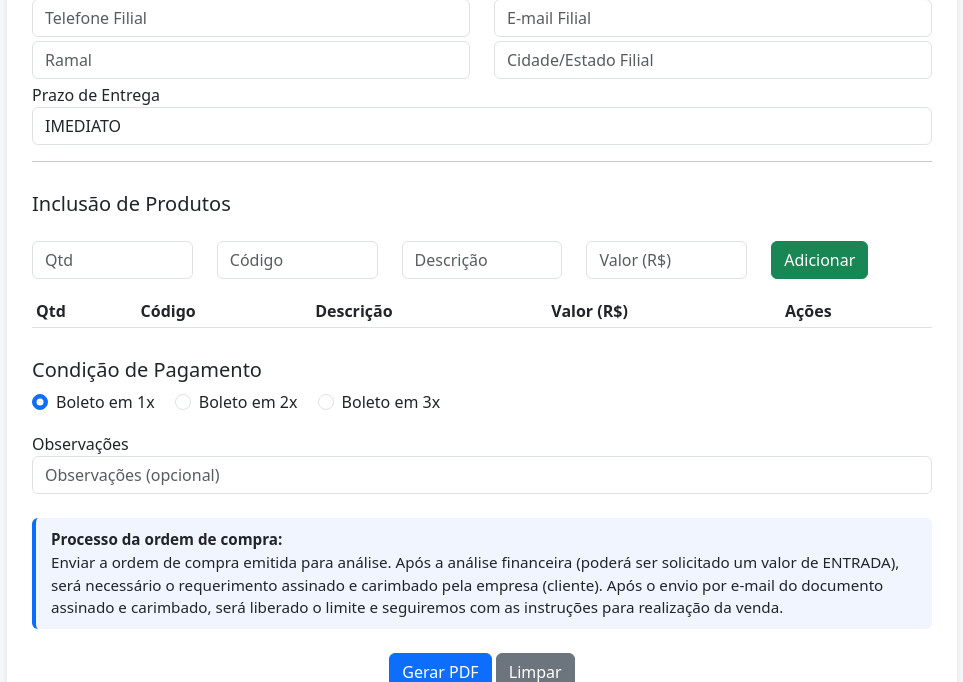
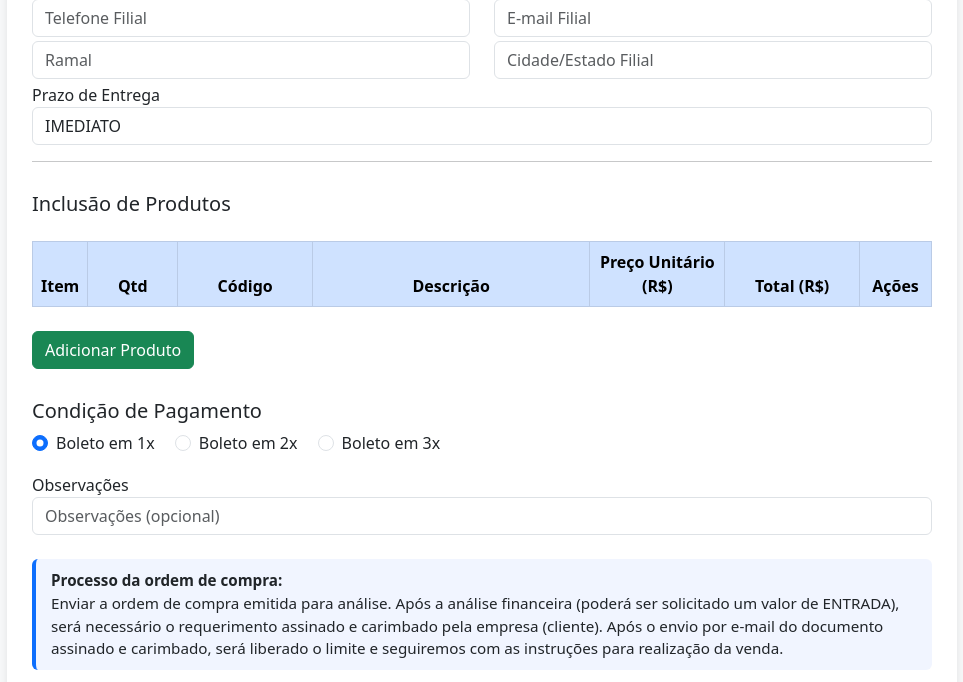
Before and after one commit to lucasemiriam2017-jpg/ordem-de-compra, a Flask app: page / in a window 1280 px wide. Shown: the part 538-1220 px from the top of the page, without its empty margins (158-1121 px from the left). Run offline with Flask 3, Linux system fonts and the light colour scheme; lists and menus that the app fills with data are empty.

Commit message:
index.html

```diff
--- a/templates/index.html
+++ b/templates/index.html
@@ -38,71 +38,26 @@ input.is-invalid + .invalid-feedback {
   <!-- Empresa solicitante -->
   <h5>Empresa Solicitante</h5>
   <div class="row">
-    <div class="col-md-6">
-      <input class="form-control mb-1" id="Empresa" placeholder="Empresa" required>
-      <div class="invalid-feedback">⚠️ Preencha este campo.</div>
-    </div>
-    <div class="col-md-6">
-      <input class="form-control mb-1" id="CNPJ" placeholder="CNPJ" required>
-      <div class="invalid-feedback">⚠️ Preencha este campo.</div>
-    </div>
-    <div class="col-md-6">
-      <input class="form-control mb-1" id="Inscrição Estadual" placeholder="Inscrição Estadual" required>
-      <div class="invalid-feedback">⚠️ Preencha este campo.</div>
-    </div>
-    <div class="col-md-6">
-      <input class="form-control mb-1" id="Endereço" placeholder="Endereço" required>
-      <div class="invalid-feedback">⚠️ Preencha este campo.</div>
-    </div>
-    <div class="col-md-6">
-      <input class="form-control mb-1" id="Cidade/Estado" placeholder="Cidade/Estado" required>
-      <div class="invalid-feedback">⚠️ Preencha este campo.</div>
-    </div>
-    <div class="col-md-6">
-      <input class="form-control mb-1" id="Telefone" placeholder="Telefone" required>
-      <div class="invalid-feedback">⚠️ Preencha este campo.</div>
-    </div>
-    <div class="col-md-6">
-      <input type="email" class="form-control mb-1" id="E-mail" placeholder="E-mail (para recebimento de boleto)" required>
-      <div class="invalid-feedback">⚠️ Digite um e-mail válido.</div>
-    </div>
-    <div class="col-md-6">
-      <input class="form-control mb-1" id="Nome do Responsável" placeholder="Nome do Responsável" required>
-      <div class="invalid-feedback">⚠️ Preencha este campo.</div>
-    </div>
-    <div class="col-md-6">
-      <input class="form-control mb-1" id="Data" placeholder="Data" required>
-      <div class="invalid-feedback">⚠️ Preencha este campo.</div>
-    </div>
+    <div class="col-md-6"><input class="form-control mb-1" id="Empresa" placeholder="Empresa" required><div class="invalid-feedback">⚠️ Preencha este campo.</div></div>
+    <div class="col-md-6"><input class="form-control mb-1" id="CNPJ" placeholder="CNPJ" required><div class="invalid-feedback">⚠️ Preencha este campo.</div></div>
+    <div class="col-md-6"><input class="form-control mb-1" id="Inscrição Estadual" placeholder="Inscrição Estadual" required><div class="invalid-feedback">⚠️ Preencha este campo.</div></div>
+    <div class="col-md-6"><input class="form-control mb-1" id="Endereço" placeholder="Endereço" required><div class="invalid-feedback">⚠️ Preencha este campo.</div></div>
+    <div class="col-md-6"><input class="form-control mb-1" id="Cidade/Estado" placeholder="Cidade/Estado" required><div class="invalid-feedback">⚠️ Preencha este campo.</div></div>
+    <div class="col-md-6"><input class="form-control mb-1" id="Telefone" placeholder="Telefone" required><div class="invalid-feedback">⚠️ Preencha este campo.</div></div>
+    <div class="col-md-6"><input type="email" class="form-control mb-1" id="E-mail" placeholder="E-mail (para recebimento de boleto)" required><div class="invalid-feedback">⚠️ Digite um e-mail válido.</div></div>
+    <div class="col-md-6"><input class="form-control mb-1" id="Nome do Responsável" placeholder="Nome do Responsável" required><div class="invalid-feedback">⚠️ Preencha este campo.</div></div>
+    <div class="col-md-6"><input class="form-control mb-1" id="Data" placeholder="Data" required><div class="invalid-feedback">⚠️ Preencha este campo.</div></div>
   </div>
 
   <!-- Filial / Fornecedor -->
   <h5>Filial / Fornecedor</h5>
   <div class="row">
-    <div class="col-md-6">
-      <input class="form-control mb-1" id="Nome Filial" placeholder="Nome Filial" required>
-      <div class="invalid-feedback">⚠️ Preencha este campo.</div>
-    </div>
-    <div class="col-md-6">
-      <input class="form-control mb-1" id="Endereço Filial" placeholder="Endereço Filial" required>
-      <div class="invalid-feedback">⚠️ Preencha este campo.</div>
-    </div>
-    <div class="col-md-6">
-      <input class="form-control mb-1" id="Telefone Filial" placeholder="Telefone Filial" required>
-      <div class="invalid-feedback">⚠️ Preencha este campo.</div>
-    </div>
-    <div class="col-md-6">
-      <input type="email" class="form-control mb-1" id="E-mail Filial" placeholder="E-mail Filial" required>
-      <div class="invalid-feedback">⚠️ Digite um e-mail válido.</div>
-    </div>
-    <div class="col-md-6">
-      <input class="form-control mb-1" id="Ramal" placeholder="Ramal" required>
-      <div class="invalid-feedback">⚠️ Preencha este campo.</div>
-    </div>
-    <div class="col-md-6">
-      <input class="form-control mb-1" id="Cidade/Estado Filial" placeholder="Cidade/Estado Filial" required>
-      <div class="invalid-feedback">⚠️ Preencha este campo.</div>
-    </div>
+    <div class="col-md-6"><input class="form-control mb-1" id="Nome Filial" placeholder="Nome Filial" required><div class="invalid-feedback">⚠️ Preencha este campo.</div></div>
+    <div class="col-md-6"><input class="form-control mb-1" id="Endereço Filial" placeholder="Endereço Filial" required><div class="invalid-feedback">⚠️ Preencha este campo.</div></div>
+    <div class="col-md-6"><input class="form-control mb-1" id="Telefone Filial" placeholder="Telefone Filial" required><div class="invalid-feedback">⚠️ Preencha este campo.</div></div>
+    <div class="col-md-6"><input type="email" class="form-control mb-1" id="E-mail Filial" placeholder="E-mail Filial" required><div class="invalid-feedback">⚠️ Digite um e-mail válido.</div></div>
+    <div class="col-md-6"><input class="form-control mb-1" id="Ramal" placeholder="Ramal" required><div class="invalid-feedback">⚠️ Preencha este campo.</div></div>
+    <div class="col-md-6"><input class="form-control mb-1" id="Cidade/Estado Filial" placeholder="Cidade/Estado Filial" required><div class="invalid-feedback">⚠️ Preencha este campo.</div></div>
   </div>
 
   <div class="mb-3">
@@ -113,37 +68,31 @@ input.is-invalid + .invalid-feedback {
 
   <hr>
 
-  <!-- Inclusão de Produtos -->
+  <!-- Inclusão de Produtos (Nova versão dinâmica) -->
   <h5>Inclusão de Produtos</h5>
-  <div id="area-itens">
-    <div class="row mb-3">
-      <div class="col"><input type="number" min="1" class="form-control" id="qtd" placeholder="Qtd" required></div>
-      <div class="col"><input class="form-control" id="cod" placeholder="Código" required></div>
-      <div class="col"><input class="form-control" id="desc" placeholder="Descrição" required></div>
-      <div class="col"><input type="text" class="form-control valor-item" id="valor" placeholder="Valor (R$)" required></div>
-      <div class="col"><button class="btn btn-success" onclick="addItem()">Adicionar</button></div>
-    </div>
-
-    <table class="table table-sm" id="tabela_itens">
-      <thead><tr><th>Qtd</th><th>Código</th><th>Descrição</th><th>Valor (R$)</th><th>Ações</th></tr></thead>
+  <div id="area-itens" class="mb-4">
+    <table class="table table-bordered align-middle" id="tabela_itens">
+      <thead class="table-primary text-center">
+        <tr>
+          <th style="width:5%">Item</th>
+          <th style="width:10%">Qtd</th>
+          <th style="width:15%">Código</th>
+          <th>Descrição</th>
+          <th style="width:15%">Preço Unitário (R$)</th>
+          <th style="width:15%">Total (R$)</th>
+          <th style="width:8%">Ações</th>
+        </tr>
+      </thead>
       <tbody></tbody>
     </table>
+    <button class="btn btn-success mt-2" onclick="adicionarLinha()">Adicionar Produto</button>
   </div>
 
   <!-- Pagamento -->
   <h5>Condição de Pagamento</h5>
-  <div class="form-check form-check-inline">
-    <input class="form-check-input" type="radio" name="pagamento" value="1x" checked>
-    <label class="form-check-label">Boleto em 1x</label>
-  </div>
-  <div class="form-check form-check-inline">
-    <input class="form-check-input" type="radio" name="pagamento" value="2x">
-    <label class="form-check-label">Boleto em 2x</label>
-  </div>
-  <div class="form-check form-check-inline">
-    <input class="form-check-input" type="radio" name="pagamento" value="3x">
-    <label class="form-check-label">Boleto em 3x</label>
-  </div>
+  <div class="form-check form-check-inline"><input class="form-check-input" type="radio" name="pagamento" value="1x" checked><label class="form-check-label">Boleto em 1x</label></div>
+  <div class="form-check form-check-inline"><input class="form-check-input" type="radio" name="pagamento" value="2x"><label class="form-check-label">Boleto em 2x</label></div>
+  <div class="form-check form-check-inline"><input class="form-check-input" type="radio" name="pagamento" value="3x"><label class="form-check-label">Boleto em 3x</label></div>
 
   <!-- Observações -->
   <div class="mt-3">
@@ -151,7 +100,6 @@ input.is-invalid + .invalid-feedback {
     <input class="form-control" id="obs" placeholder="Observações (opcional)">
   </div>
 
-  <!-- Mensagem explicativa -->
   <div class="info-box mt-4">
     <b>Processo da ordem de compra:</b><br>
     Enviar a ordem de compra emitida para análise. Após a análise financeira (poderá ser solicitado um valor de ENTRADA), será necessário o requerimento assinado e carimbado pela empresa (cliente). Após o envio por e-mail do documento assinado e carimbado, será liberado o limite e seguiremos com as instruções para realização da venda.
@@ -164,147 +112,114 @@ input.is-invalid + .invalid-feedback {
 </div>
 
 <script>
+// === Máscaras e inicialização ===
 document.addEventListener("DOMContentLoaded", function() {
   const cnpj = document.getElementById("CNPJ");
   const telefone = document.getElementById("Telefone");
   const telefoneFilial = document.getElementById("Telefone Filial");
   const data = document.getElementById("Data");
 
-  function aplicarMascaraCNPJ(v) {
-    return v.replace(/\D/g, "")
-      .replace(/^(\d{2})(\d)/, "$1.$2")
-      .replace(/^(\d{2})\.(\d{3})(\d)/, "$1.$2.$3")
-      .replace(/\.(\d{3})(\d)/, ".$1/$2")
-      .replace(/(\d{4})(\d)/, "$1-$2")
-      .slice(0, 18);
-  }
+  const maskCNPJ = v => v.replace(/\D/g,"").replace(/^(\d{2})(\d)/,"$1.$2").replace(/^(\d{2})\.(\d{3})(\d)/,"$1.$2.$3").replace(/\.(\d{3})(\d)/,".$1/$2").replace(/(\d{4})(\d)/,"$1-$2").slice(0,18);
+  const maskTel = v => v.replace(/\D/g,"").replace(/^(\d{2})(\d)/g,"($1) $2").replace(/(\d{5})(\d{4})$/,"$1-$2").slice(0,15);
 
-  function aplicarMascaraTelefone(v) {
-    return v.replace(/\D/g, "")
-      .replace(/^(\d{2})(\d)/g, "($1) $2")
-      .replace(/(\d{5})(\d{4})$/, "$1-$2")
-      .slice(0, 15);
-  }
-
-  cnpj.addEventListener("input", e => e.target.value = aplicarMascaraCNPJ(e.target.value));
-  telefone.addEventListener("input", e => e.target.value = aplicarMascaraTelefone(e.target.value));
-  telefoneFilial.addEventListener("input", e => e.target.value = aplicarMascaraTelefone(e.target.value));
+  cnpj.addEventListener("input", e => e.target.value = maskCNPJ(e.target.value));
+  telefone.addEventListener("input", e => e.target.value = maskTel(e.target.value));
+  telefoneFilial.addEventListener("input", e => e.target.value = maskTel(e.target.value));
   data.value = new Date().toLocaleDateString("pt-BR");
 });
 
-// === Máscara de valor R$ ===
-document.addEventListener("input", function(e) {
-  if (e.target && e.target.classList.contains("valor-item")) {
-    let valor = e.target.value.replace(/\D/g, "");
-    if (!valor) return e.target.value = "";
-    valor = (parseInt(valor, 10) / 100).toFixed(2);
-    valor = valor.replace(".", ",").replace(/\B(?=(\d{3})+(?!\d))/g, ".");
-    e.target.value = valor;
-  }
-});
-
-// === Validação suave ===
-document.querySelectorAll("input[required]").forEach(input => {
-  input.addEventListener("blur", () => {
-    if (!input.value.trim()) input.classList.add("is-invalid");
-  });
-  input.addEventListener("input", () => {
-    if (input.value.trim()) input.classList.remove("is-invalid");
-  });
-});
-
-// === Controle dos Itens ===
+// === Controle de Itens ===
+let contador = 1;
 let itens = [];
 
-function addItem() {
-  const q = document.getElementById("qtd").value;
-  const c = document.getElementById("cod").value;
-  const d = document.getElementById("desc").value;
-  const v = document.getElementById("valor").value;
-  if (!q || !c || !d || !v) return;
-  const num = parseFloat(v.replace(/\./g, "").replace(",", "."));
-  const tot = (parseFloat(q) * num).toFixed(2);
-  itens.push({ qtd: q, cod: c, desc: d, preco: v, tot: tot });
-  atualizarTabela();
-  ["qtd","cod","desc","valor"].forEach(id => document.getElementById(id).value="");
+function formatarValor(valor) {
+  valor = valor.replace(/\D/g,"");
+  if (!valor) return "";
+  valor = (parseFloat(valor)/100).toFixed(2);
+  return valor.replace(".",",").replace(/\B(?=(\d{3})+(?!\d))/g,".");
 }
 
-function atualizarTabela() {
-  const tbody = document.querySelector("#tabela_itens tbody");
-  tbody.innerHTML = "";
-  itens.forEach((it, i) => {
-    tbody.innerHTML += `<tr>
-      <td>${it.qtd}</td><td>${it.cod}</td><td>${it.desc}</td><td>${it.preco}</td>
-      <td><button class="btn btn-sm btn-danger" onclick="removerItem(${i})">X</button></td></tr>`;
+function adicionarLinha() {
+  const tabela = document.querySelector("#tabela_itens tbody");
+  const linha = document.createElement("tr");
+  linha.innerHTML = `
+    <td class="text-center">${contador}</td>
+    <td><input type="number" class="form-control qtd" min="1" value="1"></td>
+    <td><input type="text" class="form-control cod"></td>
+    <td><input type="text" class="form-control desc"></td>
+    <td><input type="text" class="form-control preco" placeholder="0,00"></td>
+    <td class="text-end total">0,00</td>
+    <td class="text-center"><button class="btn btn-sm btn-danger" onclick="removerLinha(this)">X</button></td>
+  `;
+  tabela.appendChild(linha);
+  contador++;
+  atualizarEventos();
+}
+
+function atualizarEventos() {
+  document.querySelectorAll(".preco, .qtd").forEach(inp => {
+    inp.addEventListener("input", calcularTotais);
+  });
+  document.querySelectorAll(".preco").forEach(inp => {
+    inp.addEventListener("input", e => e.target.value = formatarValor(e.target.value));
   });
 }
 
-function removerItem(i) {
-  itens.splice(i, 1);
-  atualizarTabela();
+function calcularTotais() {
+  const linhas = document.querySelectorAll("#tabela_itens tbody tr");
+  itens = [];
+  linhas.forEach((linha) => {
+    const qtd = parseFloat(linha.querySelector(".qtd").value) || 0;
+    const cod = linha.querySelector(".cod").value;
+    const desc = linha.querySelector(".desc").value;
+    const precoStr = linha.querySelector(".preco").value;
+    const preco = parseFloat(precoStr.replace(/\./g,"").replace(",","."));
+    const total = qtd * (preco || 0);
+    linha.querySelector(".total").textContent = total.toLocaleString("pt-BR",{minimumFractionDigits:2});
+    itens.push({qtd:qtd.toString(), cod, desc, preco: preco.toLocaleString("pt-BR",{minimumFractionDigits:2}), tot: total.toLocaleString("pt-BR",{minimumFractionDigits:2})});
+  });
+}
+
+function removerLinha(btn) {
+  btn.closest("tr").remove();
+  calcularTotais();
+}
+
+// === Validação e geração PDF ===
+document.querySelectorAll("input[required]").forEach(input=>{
+  input.addEventListener("blur",()=>{ if(!input.value.trim()) input.classList.add("is-invalid"); });
+  input.addEventListener("input",()=>{ if(input.value.trim()) input.classList.remove("is-invalid"); });
+});
+
+async function gerarPDF() {
+  const obrigatorios = ["Empresa","CNPJ","Inscrição Estadual","Endereço","Cidade/Estado","Telefone","E-mail","Nome do Responsável","Data","Nome Filial","Endereço Filial","Telefone Filial","E-mail Filial","Ramal","Cidade/Estado Filial","prazo"];
+  let primeiroErro = null;
+  for(const id of obrigatorios){
+    const el = document.getElementById(id);
+    if(!el.value.trim()){ el.classList.add("is-invalid"); if(!primeiroErro) primeiroErro=el; }
+  }
+  if(primeiroErro){ primeiroErro.scrollIntoView({behavior:"smooth",block:"center"}); primeiroErro.focus(); return; }
+  if(itens.length===0){ alert("⚠️ Adicione ao menos um item antes de gerar o PDF."); return; }
+
+  const cliente={}, filial={};
+  ["Empresa","CNPJ","Inscrição Estadual","Endereço","Cidade/Estado","Telefone","E-mail","Nome do Responsável","Data"].forEach(id=>cliente[id]=document.getElementById(id).value);
+  ["Nome Filial","Endereço Filial","Telefone Filial","E-mail Filial","Ramal","Cidade/Estado Filial"].forEach(id=>filial[id]=document.getElementById(id).value);
+
+  const pagamento=document.querySelector("input[name='pagamento']:checked").value;
+  const payload={cliente, filial, itens, obs:document.getElementById("obs").value, pagamento, prazo:document.getElementById("prazo").value};
+
+  const resp=await fetch("/gerar_pdf",{method:"POST",headers:{"Content-Type":"application/json"},body:JSON.stringify(payload)});
+  const blob=await resp.blob();
+  const url=window.URL.createObjectURL(blob);
+  const a=document.createElement("a");
+  a.href=url; a.download="Ordem_Compra.pdf"; a.click();
 }
 
 function limpar() {
-  document.querySelectorAll("input").forEach(i => {
-    i.value = "";
-    i.classList.remove("is-invalid");
-  });
-  document.getElementById("Data").value = new Date().toLocaleDateString("pt-BR");
-  itens = [];
-  atualizarTabela();
-}
-
-// === Gerar PDF com rolagem até o erro ===
-async function gerarPDF() {
-  const camposObrigatorios = [
-    "Empresa","CNPJ","Inscrição Estadual","Endereço","Cidade/Estado","Telefone","E-mail",
-    "Nome do Responsável","Data","Nome Filial","Endereço Filial","Telefone Filial",
-    "E-mail Filial","Ramal","Cidade/Estado Filial","prazo"
-  ];
-
-  let primeiroErro = null;
-  for (const id of camposObrigatorios) {
-    const el = document.getElementById(id);
-    if (!el.value.trim()) {
-      el.classList.add("is-invalid");
-      if (!primeiroErro) primeiroErro = el;
-    }
-  }
-
-  if (primeiroErro) {
-    primeiroErro.scrollIntoView({ behavior: "smooth", block: "center" });
-    primeiroErro.focus();
-    return;
-  }
-
-  if (itens.length === 0) {
-    alert("⚠️ Adicione ao menos um item antes de gerar o PDF.");
-    return;
-  }
-
-  const cliente = {};
-  ["Empresa","CNPJ","Inscrição Estadual","Endereço","Cidade/Estado","Telefone","E-mail","Nome do Responsável","Data"]
-    .forEach(id => cliente[id] = document.getElementById(id).value);
-
-  const filial = {};
-  ["Nome Filial","Endereço Filial","Telefone Filial","E-mail Filial","Ramal","Cidade/Estado Filial"]
-    .forEach(id => filial[id] = document.getElementById(id).value);
-
-  const pagamento = document.querySelector("input[name='pagamento']:checked").value;
-  const payload = { cliente, filial, itens, obs: document.getElementById("obs").value, pagamento, prazo: document.getElementById("prazo").value };
-
-  const resp = await fetch("/gerar_pdf", {
-    method: "POST",
-    headers: { "Content-Type": "application/json" },
-    body: JSON.stringify(payload)
-  });
-
-  const blob = await resp.blob();
-  const url = window.URL.createObjectURL(blob);
-  const a = document.createElement("a");
-  a.href = url;
-  a.download = "Ordem_Compra.pdf";
-  a.click();
+  document.querySelectorAll("input").forEach(i=>{i.value="";i.classList.remove("is-invalid");});
+  document.getElementById("Data").value=new Date().toLocaleDateString("pt-BR");
+  document.querySelector("#tabela_itens tbody").innerHTML="";
+  itens=[];
 }
 </script>
 </body>
```
